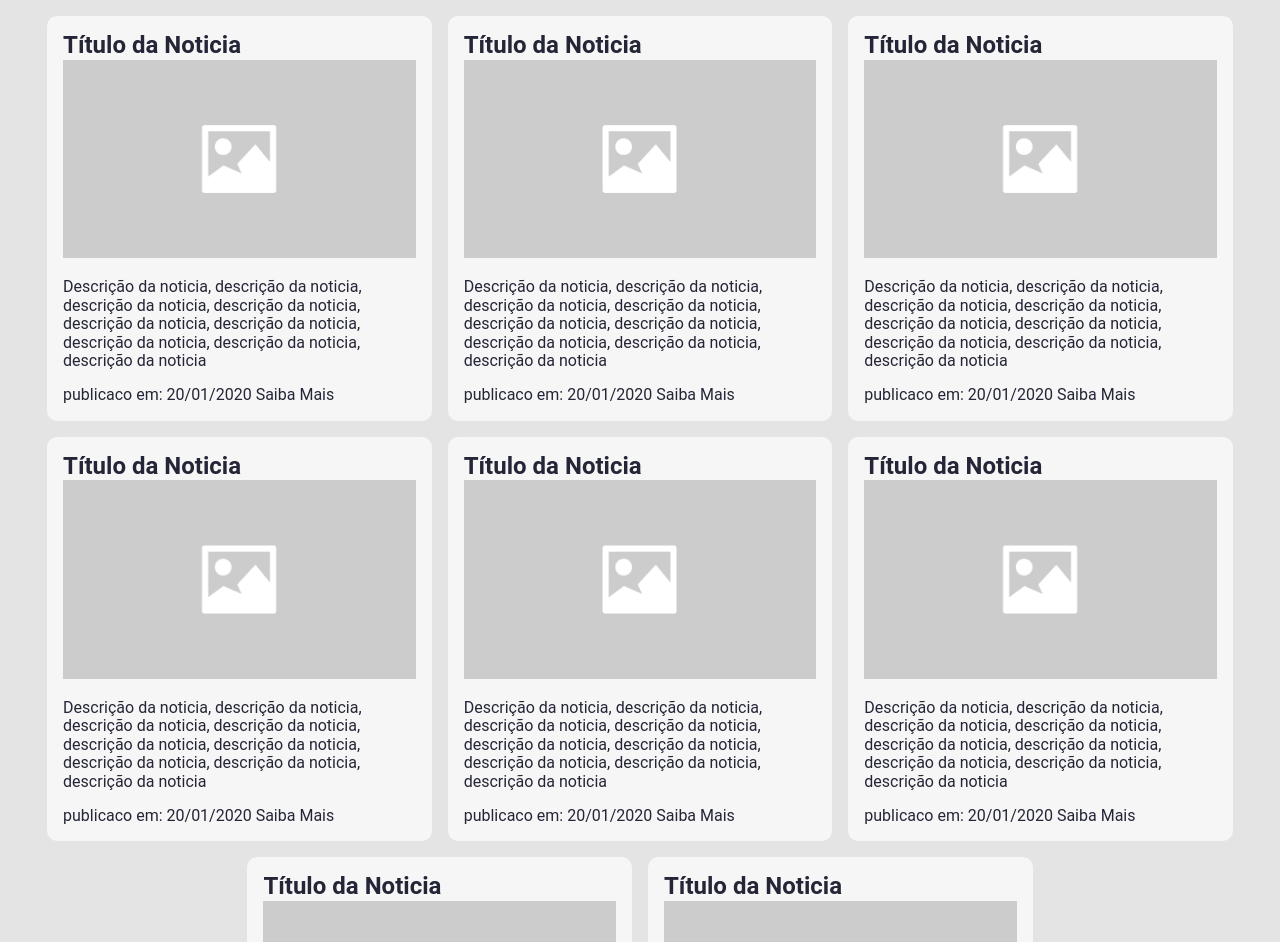
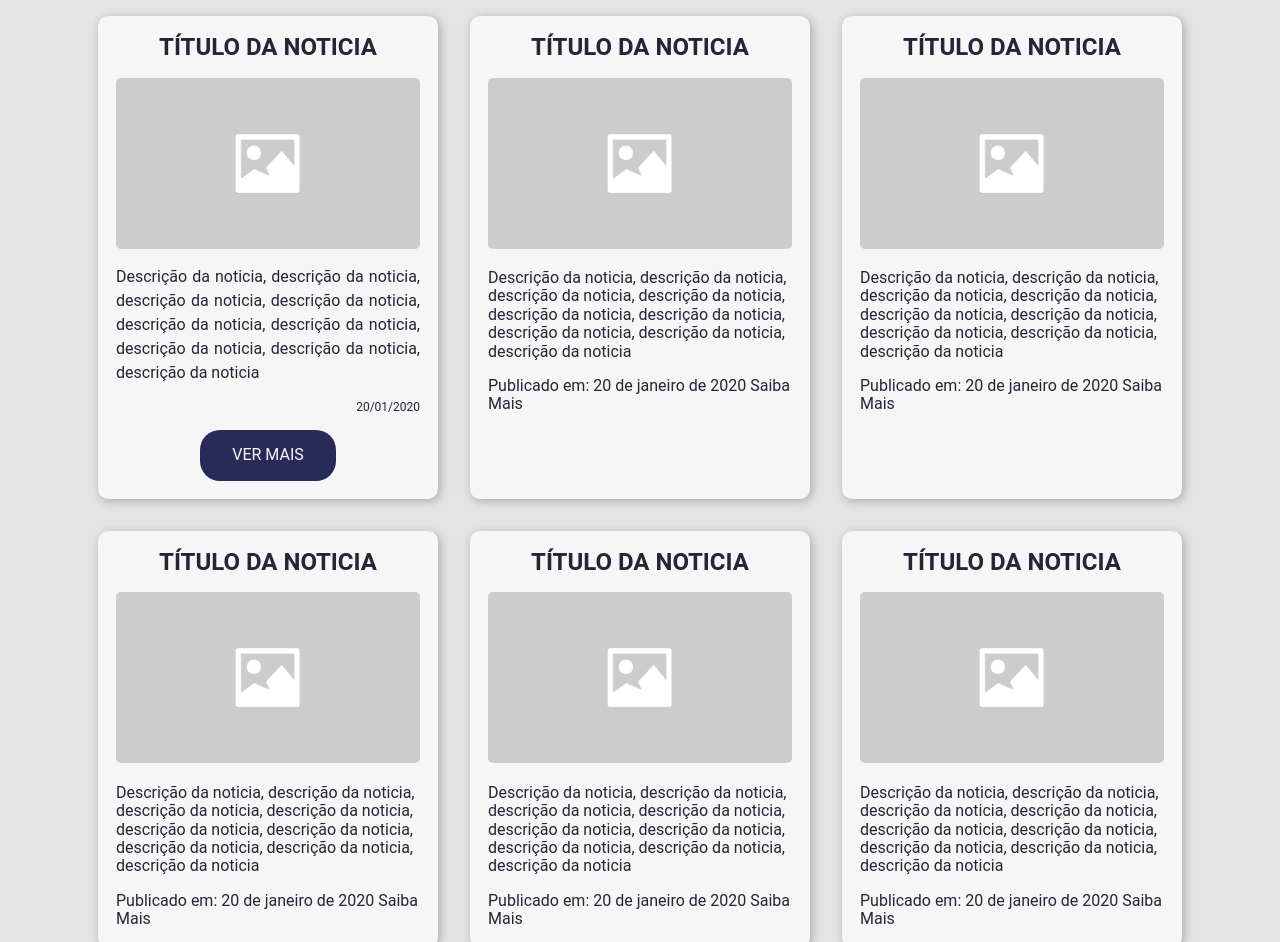
Before and after one commit to vclemente2/news-frontend, a website: page index.html in a window 1280 px wide. Shown: the part 80-1022 px from the top of the page. Drawn offline with Linux system fonts and the light colour scheme.

Commit message:
Estilização do card de notícias.

```diff
--- a/index.html
+++ b/index.html
@@ -43,60 +43,76 @@
         <div class="main__container container">
             <ul class="main__list">
                 <li class="main__list__item">
-                    <h2>Título da Noticia</h2>
+                    <article class="main__list__article">
+                        <h2 class="main__list__title">Título da Noticia</h2>
+                        <img class="main__list__image" src="./src/assets/images/no_image.png" alt="teste"/>
+                        <p class="main__list__description">Descrição da noticia, descrição da noticia, descrição da noticia, descrição da noticia, descrição da noticia, descrição da noticia, descrição da noticia, descrição da noticia, descrição da noticia</p>
+                        <time class="main__list__date" datetime="2020-01-20">20/01/2020</time>
+                        <a class="main__list__link" href="#">Ver Mais</a>
+                    </article>
+                </li>
+                <li class="main__list__item">
+                    <article>
+                        <h2 class="main__list__title">Título da Noticia</h2>
                         <img class="main__list__image" src="./src/assets/images/no_image.png" alt="teste"/>
                         <p>Descrição da noticia, descrição da noticia, descrição da noticia, descrição da noticia, descrição da noticia, descrição da noticia, descrição da noticia, descrição da noticia, descrição da noticia</p>
-                    <span>publicaco em: 20/01/2020</span>
+                        <time datetime="2020-01-20">Publicado em: 20 de janeiro de 2020</time>
                         <a href="#">Saiba Mais</a>
+                    </article>
                 </li>
                 <li class="main__list__item">
-                    <h2>Título da Noticia</h2>
+                    <article>
+                        <h2 class="main__list__title">Título da Noticia</h2>
                         <img class="main__list__image" src="./src/assets/images/no_image.png" alt="teste"/>
                         <p>Descrição da noticia, descrição da noticia, descrição da noticia, descrição da noticia, descrição da noticia, descrição da noticia, descrição da noticia, descrição da noticia, descrição da noticia</p>
-                    <span>publicaco em: 20/01/2020</span>
+                        <time datetime="2020-01-20">Publicado em: 20 de janeiro de 2020</time>
                         <a href="#">Saiba Mais</a>
+                    </article>
                 </li>
                 <li class="main__list__item">
-                    <h2>Título da Noticia</h2>
+                    <article>
+                        <h2 class="main__list__title">Título da Noticia</h2>
                         <img class="main__list__image" src="./src/assets/images/no_image.png" alt="teste"/>
                         <p>Descrição da noticia, descrição da noticia, descrição da noticia, descrição da noticia, descrição da noticia, descrição da noticia, descrição da noticia, descrição da noticia, descrição da noticia</p>
-                    <span>publicaco em: 20/01/2020</span>
+                        <time datetime="2020-01-20">Publicado em: 20 de janeiro de 2020</time>
                         <a href="#">Saiba Mais</a>
+                    </article>
                 </li>
                 <li class="main__list__item">
-                    <h2>Título da Noticia</h2>
+                    <article>
+                        <h2 class="main__list__title">Título da Noticia</h2>
                         <img class="main__list__image" src="./src/assets/images/no_image.png" alt="teste"/>
                         <p>Descrição da noticia, descrição da noticia, descrição da noticia, descrição da noticia, descrição da noticia, descrição da noticia, descrição da noticia, descrição da noticia, descrição da noticia</p>
-                    <span>publicaco em: 20/01/2020</span>
+                        <time datetime="2020-01-20">Publicado em: 20 de janeiro de 2020</time>
                         <a href="#">Saiba Mais</a>
+                    </article>
                 </li>
                 <li class="main__list__item">
-                    <h2>Título da Noticia</h2>
+                    <article>
+                        <h2 class="main__list__title">Título da Noticia</h2>
                         <img class="main__list__image" src="./src/assets/images/no_image.png" alt="teste"/>
                         <p>Descrição da noticia, descrição da noticia, descrição da noticia, descrição da noticia, descrição da noticia, descrição da noticia, descrição da noticia, descrição da noticia, descrição da noticia</p>
-                    <span>publicaco em: 20/01/2020</span>
+                        <time datetime="2020-01-20">Publicado em: 20 de janeiro de 2020</time>
                         <a href="#">Saiba Mais</a>
+                    </article>
                 </li>
                 <li class="main__list__item">
-                    <h2>Título da Noticia</h2>
+                    <article>
+                        <h2 class="main__list__title">Título da Noticia</h2>
                         <img class="main__list__image" src="./src/assets/images/no_image.png" alt="teste"/>
                         <p>Descrição da noticia, descrição da noticia, descrição da noticia, descrição da noticia, descrição da noticia, descrição da noticia, descrição da noticia, descrição da noticia, descrição da noticia</p>
-                    <span>publicaco em: 20/01/2020</span>
+                        <time datetime="2020-01-20">Publicado em: 20 de janeiro de 2020</time>
                         <a href="#">Saiba Mais</a>
+                    </article>
                 </li>
                 <li class="main__list__item">
-                    <h2>Título da Noticia</h2>
+                    <article>
+                        <h2 class="main__list__title">Título da Noticia</h2>
                         <img class="main__list__image" src="./src/assets/images/no_image.png" alt="teste"/>
                         <p>Descrição da noticia, descrição da noticia, descrição da noticia, descrição da noticia, descrição da noticia, descrição da noticia, descrição da noticia, descrição da noticia, descrição da noticia</p>
-                    <span>publicaco em: 20/01/2020</span>
+                        <time datetime="2020-01-20">Publicado em: 20 de janeiro de 2020</time>
                         <a href="#">Saiba Mais</a>
-                </li>
-                <li class="main__list__item">
-                    <h2>Título da Noticia</h2>
-                    <img class="main__list__image" src="./src/assets/images/no_image.png" alt="teste"/>
-                    <p>Descrição da noticia, descrição da noticia, descrição da noticia, descrição da noticia, descrição da noticia, descrição da noticia, descrição da noticia, descrição da noticia, descrição da noticia</p>
-                    <span>publicaco em: 20/01/2020</span>
-                    <a href="#">Saiba Mais</a>
+                    </article>
                 </li>
             </ul>
         </div>
--- a/src/styles/home/header/header.scss
+++ b/src/styles/home/header/header.scss
@@ -5,6 +5,8 @@
     background-color: $blue;
     display: flex;
     height: 4rem;
+    position: sticky;
+    top: 0;
 
     &__container{
         align-items: center;
--- a/src/styles/home/main/main.scss
+++ b/src/styles/home/main/main.scss
@@ -1,42 +1,96 @@
-@import '../../variables';
-@import '../../breakpoints';
+@import "../../variables";
+@import "../../breakpoints";
 
-.main{
+@mixin shadow() {
+    box-shadow: 2px 2px 10px rgba($dark, 0.3);
+}
+
+.main {
     min-height: calc(100vh - 4rem);
     background-color: $grey;
 
-    &__list{
+    &__list {
         display: flex;
         flex-direction: column;
-        gap: 1rem;
+        gap: 2rem;
         width: 100%;
 
-        @media screen and (min-width: $mobile-md){
+        @media screen and (min-width: $mobile-md) {
             flex-direction: row;
             flex-wrap: wrap;
-            justify-content: center
+            justify-content: center;
         }
 
-        &__item{
+        &__item {
+            @include shadow();
             background-color: $light-grey;
+            border: 2px solid transparent;
             border-radius: 10px;
+            cursor: pointer;
             padding: 1rem;
 
-            @media screen and (min-width: $mobile-md){
-                max-width: 44%;
+            &:active {
+                border-color: $orange;
+
+                .main__list__link {
+                    background-color: $orange;
+                }
             }
 
-            @media screen and (min-width: $desktop_xsm){
-                max-width: 29%;
+            @media screen and (min-width: $mobile-md) {
+                max-width: 40%;
             }
 
-            @media screen and (min-width: $desktop_lg){
+            @media screen and (min-width: $desktop_xsm) {
+                max-width: 25%;
+
+                &:hover {
+                    border: 2px solid $orange;
+                }
+            }
+
+            @media screen and (min-width: $desktop_lg) {
                 max-width: 20%;
             }
         }
 
-        &__image{
+        &__article {
+            display: flex;
+            flex-direction: column;
+            align-items: center;
+        }
+
+        &__title {
+            padding-bottom: 1rem;
+            text-align: center;
+            text-transform: uppercase;
+        }
+
+        &__image {
+            border-radius: 5px;
             width: 100%;
+        }
+
+        &__description {
+            line-height: 1.5;
+            text-align: justify;
+        }
+
+        &__date {
+            font-size: 0.75rem;
+            text-align: end;
+            width: 100%;
+        }
+
+        &__link {
+            background-color: $blue;
+            border-radius: 20px;
+            color: $light-grey;
+            margin-top: 1rem;
+            padding: 1rem 2rem;
+            text-align: center;
+            text-transform: uppercase;
+            width: fit-content;
         }
     }
 }
--- a/src/styles/tema.scss
+++ b/src/styles/tema.scss
@@ -8,7 +8,7 @@
 
 .container {
   padding:  1rem $padding-horizontal-mobile;
-  max-width: $desktop_md;
+  max-width: $desktop_lg;
   margin: 0 auto;
 
   @media screen and (min-width: $mobile-md) {
```
Also changed, not shown: src/styles/home/header/header.css, src/styles/home/main/main.css, src/styles/tema.css, 3 other files. Lines whose indentation alone changed are shown as unchanged.
